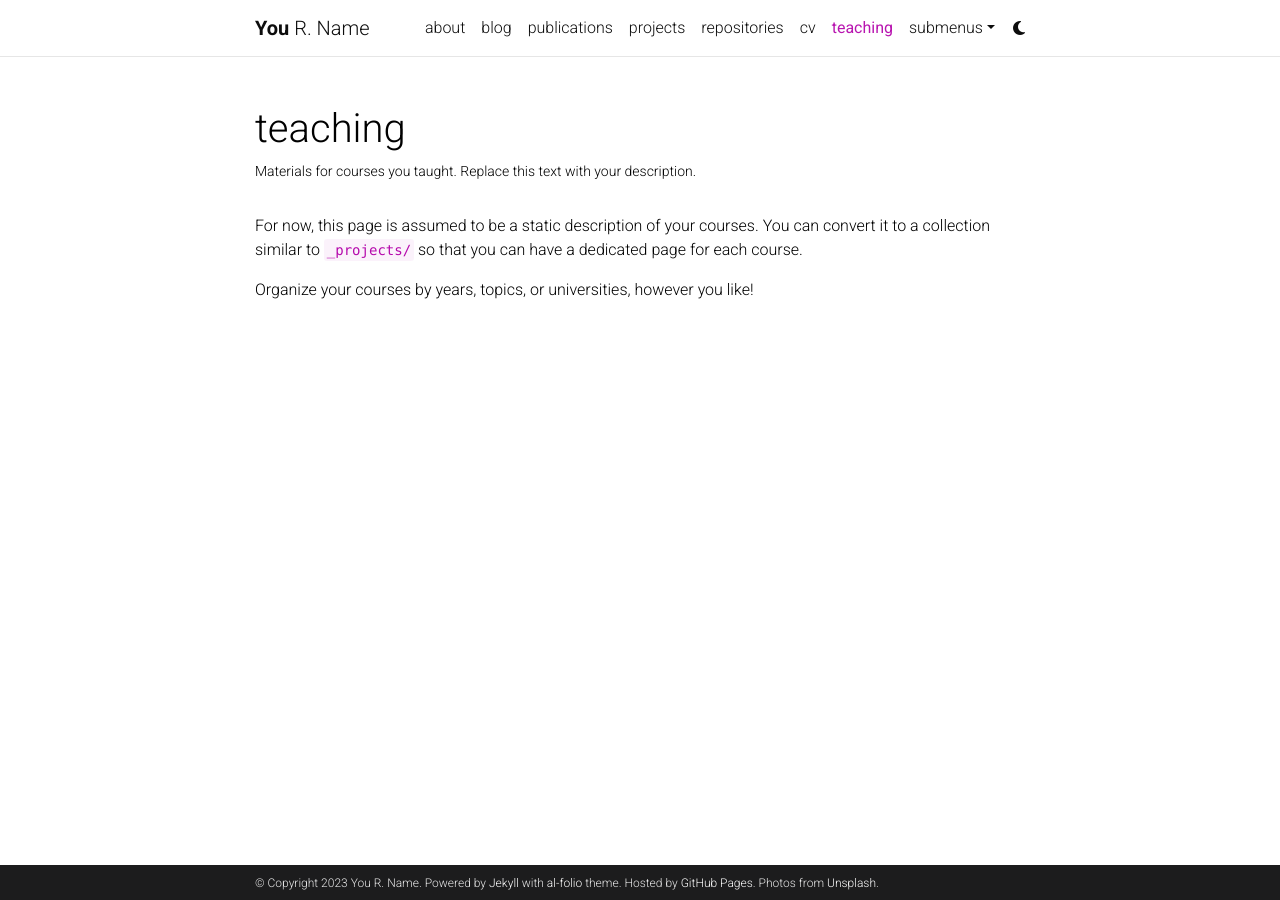
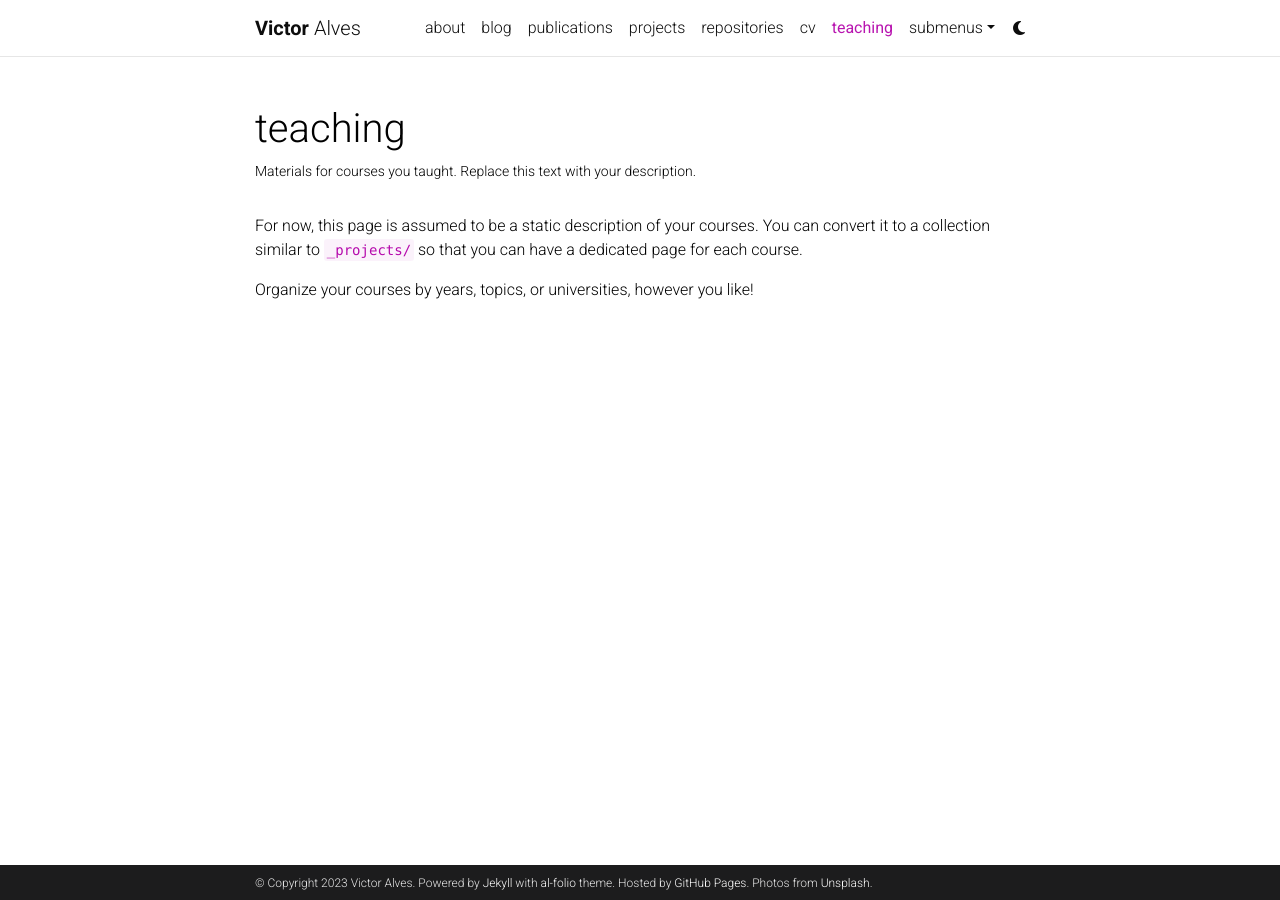
Before and after one commit to yifeishi/yifeishi.github.io, a Jekyll site: the page built from _pages/teaching.md, in a window 1280 px wide. Built offline with Jekyll 4.4.1, drawn with Linux system fonts in a browser that asks for light colours; comment, search, counter and statistics services are not loaded; a style sheet for code colours, icons or effects is not loaded.

Commit message:
changed config and gemfile

```diff
--- a/Gemfile
+++ b/Gemfile
@@ -1,5 +1,6 @@
 source 'https://rubygems.org'
 group :jekyll_plugins do
+    gem 'wdm', '>=0.1.0'
     gem 'classifier-reborn'
     gem 'jekyll'
     gem 'jekyll-archives'
--- a/_config.yml
+++ b/_config.yml
@@ -3,9 +3,9 @@
 # -----------------------------------------------------------------------------
 
 title: blank # the website title (if blank, full name will be used instead)
-first_name: You
-middle_name: R.
-last_name: Name
+first_name: Victor
+middle_name:
+last_name: Alves
 email: you@example.com
 description: > # the ">" symbol means to ignore newlines until "footer_text:"
   A simple, whitespace theme for academics. Based on [*folio](https://github.com/bogoli/-folio) design.
@@ -18,8 +18,8 @@
 lang: en # the language of your site (for example: en, fr, cn, ru, etc.)
 icon: ⚛️  # the emoji used as the favicon (alternatively, provide image name in /assets/img/)
 
-url: https://alshedivat.github.io # the base hostname & protocol for your site
-baseurl: /al-folio # the subpath of your site, e.g. /blog/
+url: https://victoraalves.github.io # the base hostname & protocol for your site
+baseurl: # the subpath of your site, e.g. /blog/
 last_updated: false # set to true if you want to display last updated in the footer
 impressum_path:  # set to path to include impressum link in the footer, use the same path as permalink in a page, helps to conform with EU GDPR
 
@@ -325,7 +325,7 @@
 # -----------------------------------------------------------------------------
 
 imagemagick:
-  enabled: true # enables responsive images for your site (recommended, see https://github.com/alshedivat/al-folio/issues/537)
+  enabled: false # enables responsive images for your site (recommended, see https://github.com/alshedivat/al-folio/issues/537)
   widths:
     - 480
     - 800
```
